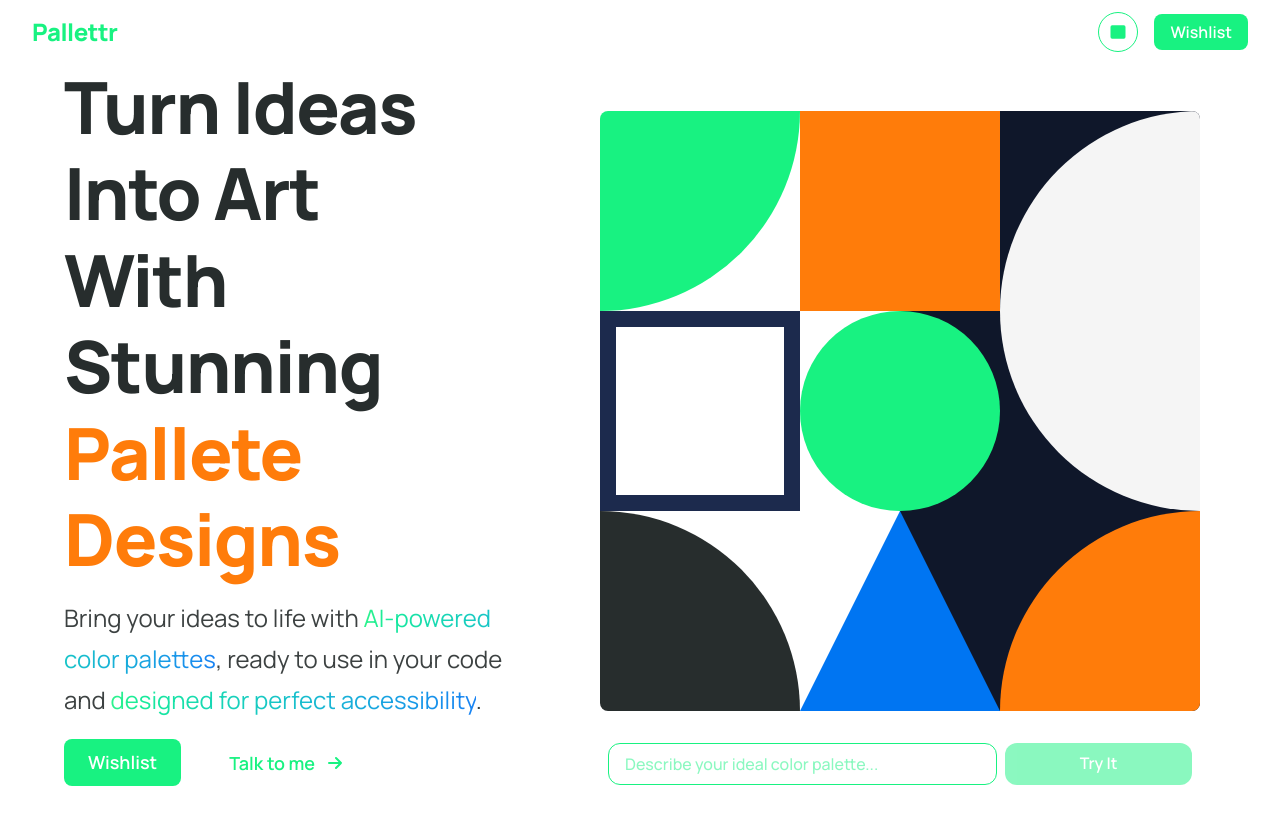
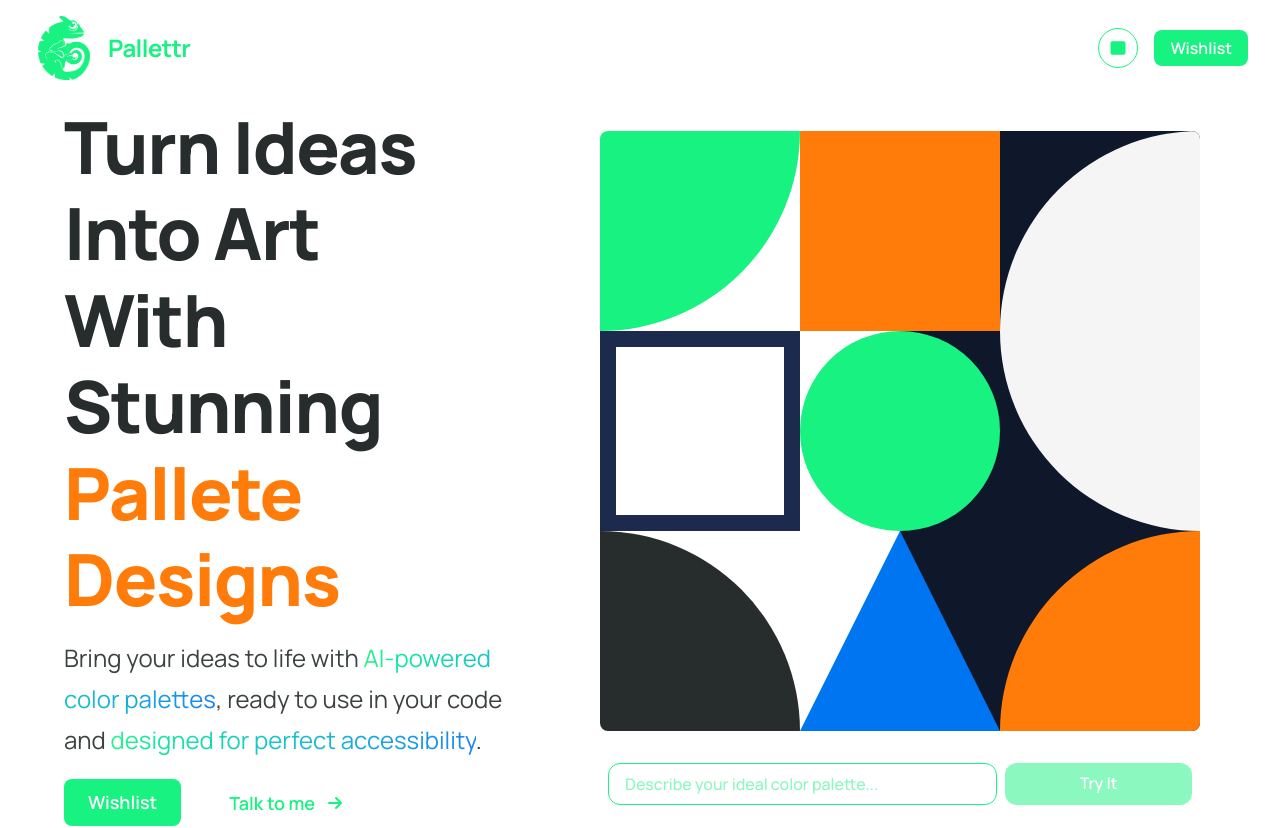
Before and after one commit to maticarrera12/pallettr, a Next.js app: page / in a window 1280 px wide. Shown: the top 828 px of the page. Built offline with nearby package versions, Linux system fonts and the light colour scheme.

Commit message:
added logo

```diff
--- a/app/layout.tsx
+++ b/app/layout.tsx
@@ -26,6 +26,28 @@ export default function RootLayout({
 }>) {
   return (
     <html lang="es" suppressHydrationWarning>
+      <head>
+        <script
+          dangerouslySetInnerHTML={{
+            __html: `
+              (function() {
+                try {
+                  // Solo establecer tema inicial básico para evitar parpadeo
+                  var savedTheme = localStorage.getItem('theme');
+                  if (savedTheme === 'dark') {
+                    document.documentElement.classList.add('dark');
+                  } else if (savedTheme === 'light') {
+                    document.documentElement.classList.add('light');
+                  }
+                  // Si es 'system' o no hay tema, no hacer nada - el contexto lo manejará
+                } catch (e) {
+                  console.warn('Error applying initial theme:', e);
+                }
+              })();
+            `,
+          }}
+        />
+      </head>
       <body
         className={`${manrope.variable} antialiased text-theme transition-colors`}
         style={{
--- a/components/Footer.tsx
+++ b/components/Footer.tsx
@@ -1,11 +1,13 @@
 "use client";
+
+import Logo from "./ui/Logo";
 
 const smoothScrollTo = (elementId: string) => {
   const element = document.getElementById(elementId);
   if (element) {
     element.scrollIntoView({
-      behavior: 'smooth',
-      block: 'start',
+      behavior: "smooth",
+      block: "start",
     });
   }
 };
@@ -18,9 +20,7 @@ const Footer = () => {
           {/* Brand Section */}
           <div className="flex flex-col space-y-6">
             {/* Brand Name - Elegant Script Style */}
-            <h1 className="text-4xl sm:text-5xl font-bold text-primary tracking-wide leading-tight">
-              Pallettr
-            </h1>
+            <Logo size="lg" />
 
             {/* Tagline */}
             <p className="text-lg sm:text-xl text-theme opacity-80 max-w-lg leading-relaxed font-medium">
@@ -31,46 +31,46 @@ const Footer = () => {
           {/* Navigation Links */}
           <nav className="flex flex-row space-x-10 lg:space-x-16">
             <button
-              onClick={() => smoothScrollTo('home')}
+              onClick={() => smoothScrollTo("home")}
               className="text-lg sm:text-xl font-semibold cursor-pointer bg-transparent border-none p-0 underline-offset-4 hover:underline transition-colors duration-300"
               style={{
-                color: 'var(--color-text-theme)',
+                color: "var(--color-text-theme)",
               }}
               onMouseEnter={(e) => {
-                e.currentTarget.style.color = 'var(--color-primary)';
+                e.currentTarget.style.color = "var(--color-primary)";
               }}
               onMouseLeave={(e) => {
-                e.currentTarget.style.color = 'var(--color-text-theme)';
+                e.currentTarget.style.color = "var(--color-text-theme)";
               }}
             >
               Home
             </button>
             <button
-              onClick={() => smoothScrollTo('why-us')}
+              onClick={() => smoothScrollTo("why-us")}
               className="text-lg sm:text-xl font-semibold cursor-pointer bg-transparent border-none p-0 underline-offset-4 hover:underline transition-colors duration-300"
               style={{
-                color: 'var(--color-text-theme)',
+                color: "var(--color-text-theme)",
               }}
               onMouseEnter={(e) => {
-                e.currentTarget.style.color = 'var(--color-primary)';
+                e.currentTarget.style.color = "var(--color-primary)";
               }}
               onMouseLeave={(e) => {
-                e.currentTarget.style.color = 'var(--color-text-theme)';
+                e.currentTarget.style.color = "var(--color-text-theme)";
               }}
             >
               Why Us?
             </button>
             <button
-              onClick={() => smoothScrollTo('features')}
+              onClick={() => smoothScrollTo("features")}
               className="text-lg sm:text-xl font-semibold cursor-pointer bg-transparent border-none p-0 underline-offset-4 hover:underline transition-colors duration-300"
               style={{
-                color: 'var(--color-text-theme)',
+                color: "var(--color-text-theme)",
               }}
               onMouseEnter={(e) => {
-                e.currentTarget.style.color = 'var(--color-primary)';
+                e.currentTarget.style.color = "var(--color-primary)";
               }}
               onMouseLeave={(e) => {
-                e.currentTarget.style.color = 'var(--color-text-theme)';
+                e.currentTarget.style.color = "var(--color-text-theme)";
               }}
             >
               Features
--- a/components/Navbar.tsx
+++ b/components/Navbar.tsx
@@ -4,6 +4,7 @@ import { memo, useCallback, useEffect, useMemo, useRef, useState } from "react";
 import { useTheme } from "../app/contexts/ThemeContext";
 import WishlistButton from "./ui/WishlistButton";
 import ThemeToggle from "./ui/ThemeToggle";
+import Logo from "./ui/Logo";
 import { gsap } from "gsap";
 import { ScrollTrigger } from "gsap/ScrollTrigger";
 
@@ -16,11 +17,10 @@ const ANIMATION_DURATION = 0.3;
 const NAVBAR_HEIGHT = 64;
 
 const Navbar = memo(() => {
-  const { theme, setTheme, resolvedTheme } = useTheme();
+  const { theme, setTheme, resolvedTheme, mounted } = useTheme();
   const [isScrolled, setIsScrolled] = useState(false);
 
   const navbarRef = useRef<HTMLElement>(null);
-  const logoRef = useRef<HTMLHeadingElement>(null);
   const borderRef = useRef<HTMLDivElement>(null);
   const animationRef = useRef<gsap.core.Timeline | null>(null);
 
@@ -48,26 +48,6 @@ const Navbar = memo(() => {
       setIsScrolled(scrolled);
     }
   }, [isScrolled]);
-
-  const handleLogoHover = useCallback(() => {
-    if (logoRef.current) {
-      gsap.to(logoRef.current, {
-        scale: 1.05,
-        duration: ANIMATION_DURATION,
-        ease: "power2.out",
-      });
-    }
-  }, []);
-
-  const handleLogoLeave = useCallback(() => {
-    if (logoRef.current) {
-      gsap.to(logoRef.current, {
-        scale: 1,
-        duration: ANIMATION_DURATION,
-        ease: "power2.out",
-      });
-    }
-  }, []);
 
   useEffect(() => {
     let ticking = false;
@@ -128,7 +108,7 @@ const Navbar = memo(() => {
   return (
     <nav
       ref={navbarRef}
-      className="fixed top-0 left-0 right-0 z-50 transition-all duration-300 ease-out"
+      className="fixed top-0 left-0 right-0 z-50 transition-all duration-300 ease-out py-4"
       style={backgroundStyle}
       role="navigation"
       aria-label="Main navigation"
@@ -144,17 +124,7 @@ const Navbar = memo(() => {
         <div className="flex justify-between items-center h-16">
           {/* Logo */}
           <div className="flex items-center">
-            <h1
-              ref={logoRef}
-              className="text-xl sm:text-2xl py-2 font-bold text-primary leading-tight tracking-tight cursor-pointer select-none"
-              onMouseEnter={handleLogoHover}
-              onMouseLeave={handleLogoLeave}
-              tabIndex={0}
-              role="button"
-              aria-label="Pallettr home"
-            >
-              Pallettr
-            </h1>
+            <Logo size="md" />
           </div>
 
           {/* Navigation Items */}
--- a/components/ThemeWrapper.tsx
+++ b/components/ThemeWrapper.tsx
@@ -1,20 +1,13 @@
 "use client";
 
 import { useTheme } from "@/app/contexts/ThemeContext";
-import { useEffect } from "react";
 
 export default function ThemeWrapper({
   children,
 }: {
   children: React.ReactNode;
 }) {
-  const { resolvedTheme } = useTheme();
-
-  useEffect(() => {
-    const root = document.documentElement;
-    root.classList.remove("light", "dark");
-    root.classList.add(resolvedTheme);
-  }, [resolvedTheme]);
-
+  // El ThemeContext ahora maneja toda la lógica del tema
+  // Este wrapper solo asegura que el contexto esté disponible
   return <>{children}</>;
 }
--- a/components/landing/Hero.tsx
+++ b/components/landing/Hero.tsx
@@ -25,7 +25,7 @@ const Hero = () => {
   return (
     <div
       id="home"
-      className="flex flex-col min-h-dvh w-full max-w-full overflow-hidden relative lg:flex-row px-4 sm:px-6 lg:px-8"
+      className="flex flex-col min-h-dvh w-full max-w-full overflow-hidden relative lg:flex-row px-4 sm:px-6 lg:px-8 pt-10"
     >
       <div className="hero-section flex-1 flex flex-col  items-start sm:px-4 lg:px-8 relative z-10">
         <div className="w-full max-w-4xl">
--- /dev/null
+++ b/components/ui/Logo.tsx
@@ -0,0 +1,50 @@
+"use client";
+
+import Image from "next/image";
+import Link from "next/link";
+import { memo } from "react";
+
+interface LogoProps {
+  size?: "sm" | "md" | "lg";
+  className?: string;
+}
+
+const Logo = memo(({ size = "md", className = "" }: LogoProps) => {
+  const sizeClasses = {
+    sm: "h-12 w-12",
+    md: "h-16 w-16",
+    lg: "h-20 w-20",
+  };
+
+  const textSizes = {
+    sm: "text-lg",
+    md: "text-xl sm:text-2xl",
+    lg: "text-2xl sm:text-3xl",
+  };
+
+  return (
+    <Link
+      href="/"
+      className={`flex items-center space-x-3 hover:opacity-80 transition-opacity duration-200 ${className}`}
+      aria-label="Pallettr home"
+    >
+      <Image
+        src="/images/pallettr_base.png"
+        alt="Pallettr Logo"
+        width={60}
+        height={60}
+        className={`${sizeClasses[size]} object-contain`}
+        priority
+      />
+      <span
+        className={`font-bold text-primary leading-tight tracking-tight ${textSizes[size]}`}
+      >
+        Pallettr
+      </span>
+    </Link>
+  );
+});
+
+Logo.displayName = "Logo";
+
+export default Logo;
--- a/components/ui/ThemeToggle.tsx
+++ b/components/ui/ThemeToggle.tsx
@@ -1,8 +1,15 @@
-import React from "react";
+"use client";
+
+import React, { useEffect, useState } from "react";
 import { useTheme } from "../../app/contexts/ThemeContext";
 
 const ThemeToggle: React.FC = () => {
   const { theme, setTheme, resolvedTheme } = useTheme();
+  const [mounted, setMounted] = useState(false);
+
+  useEffect(() => {
+    setMounted(true);
+  }, []);
 
   const toggleTheme = () => {
     const themes = ["light", "dark", "system"] as const;
@@ -18,18 +25,27 @@ const ThemeToggle: React.FC = () => {
     return themes[nextIndex];
   };
 
+  // Valores por defecto para evitar hidratación
+  const defaultTheme = "system";
+  const defaultResolvedTheme = "light";
+
+  // Solo renderizar contenido dinámico después de montar
+  const currentTheme = mounted ? theme : defaultTheme;
+  const currentResolvedTheme = mounted ? resolvedTheme : defaultResolvedTheme;
+  const nextTheme = mounted ? getNextTheme() : "light";
+
   return (
     <button
       type="button"
       onClick={toggleTheme}
       className="group relative flex items-center justify-center w-10 h-10 rounded-full border border-primary bg-transparent hover:bg-primary hover:border-primary transition-all duration-300 ease-in-out"
-      aria-label={`Switch to ${getNextTheme()} theme`}
-      title={`Current theme: ${theme}. Click to cycle themes.`}
+      aria-label={`Switch to ${nextTheme} theme`}
+      title={`Current theme: ${currentTheme}. Click to cycle themes.`}
     >
       {/* Sun Icon - Visible in dark mode */}
       <svg
         className={`absolute w-5 h-5 text-primary transition-all duration-300 ${
-          theme !== "system" && resolvedTheme === "dark"
+          currentTheme !== "system" && currentResolvedTheme === "dark"
             ? "opacity-100 rotate-0 scale-100"
             : "opacity-0 -rotate-90 scale-75"
         } group-hover:text-white`}
@@ -43,7 +59,7 @@ const ThemeToggle: React.FC = () => {
       {/* Moon Icon - Visible in light mode */}
       <svg
         className={`absolute w-5 h-5 text-primary transition-all duration-300 ${
-          theme !== "system" && resolvedTheme === "light"
+          currentTheme !== "system" && currentResolvedTheme === "light"
             ? "opacity-100 rotate-0 scale-100"
             : "opacity-0 rotate-90 scale-75"
         } group-hover:text-white`}
@@ -57,7 +73,7 @@ const ThemeToggle: React.FC = () => {
       {/* System Icon - Visible when theme is system */}
       <svg
         className={`absolute w-5 h-5 text-primary transition-all duration-300 ${
-          theme === "system"
+          currentTheme === "system"
             ? "opacity-100 rotate-0 scale-100"
             : "opacity-0 rotate-180 scale-75"
         } group-hover:text-white`}
```
Also changed, not shown: app/contexts/ThemeContext.tsx (+109 -17 lines), public/images/pallettr_base.png (added).
